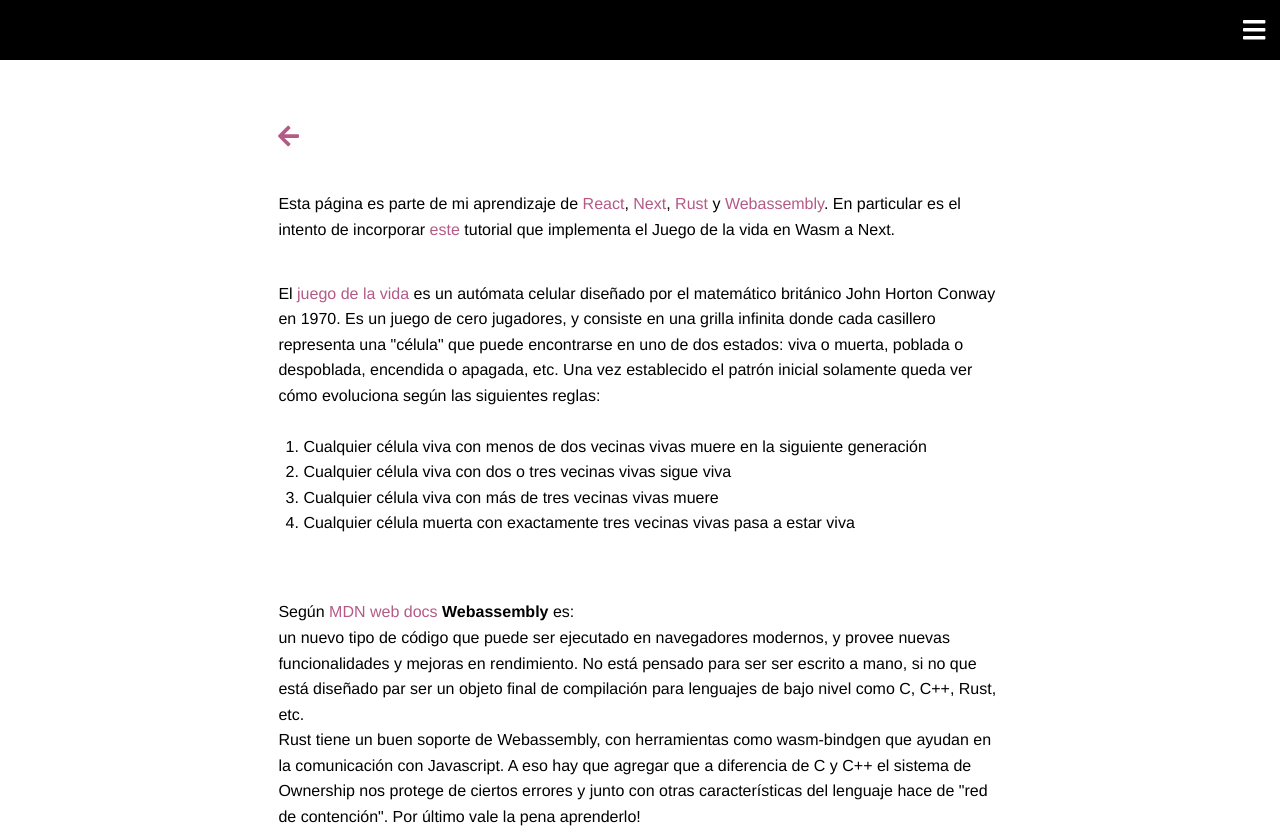
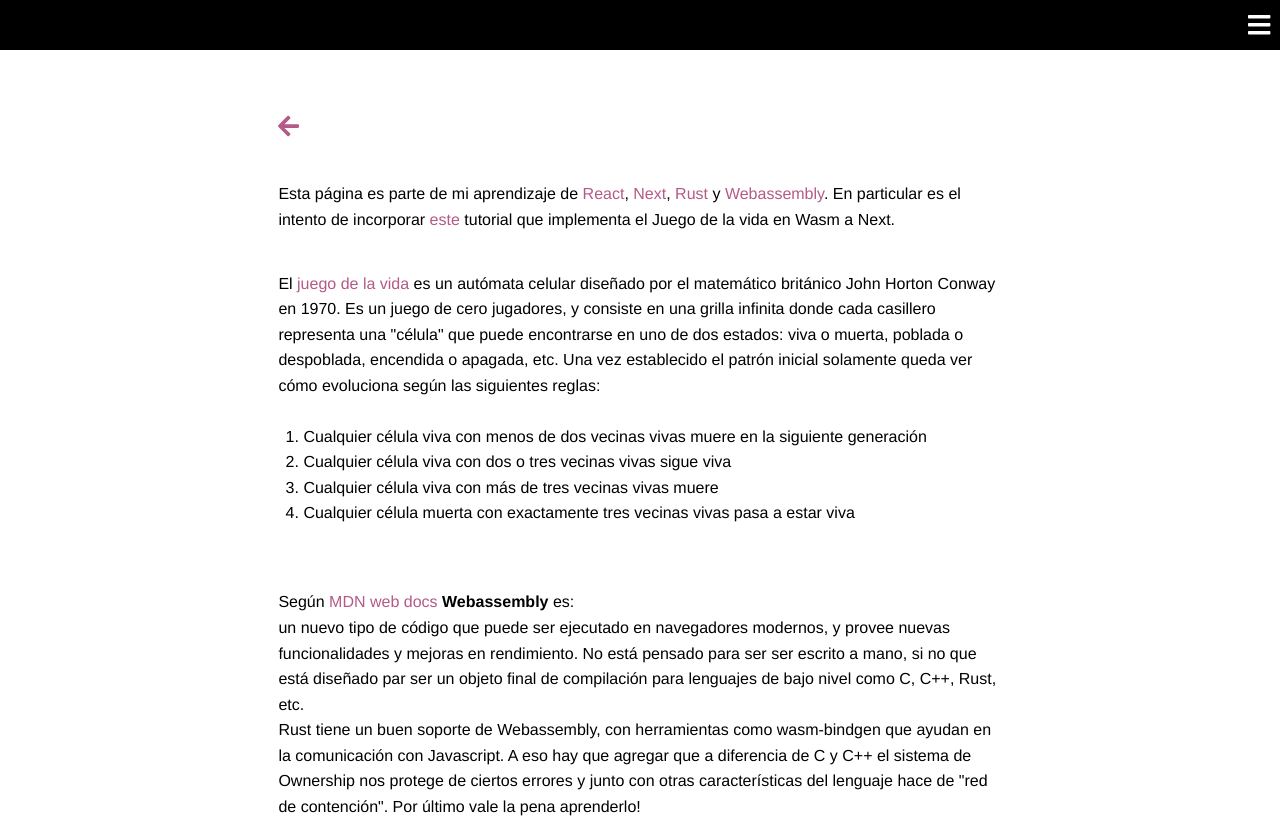
Before and after one commit to ignacio-gc/wasm-gol-next, a Next.js app: page /acerca in a window 1280 px wide. Shown: the top 828 px of the page. Built offline with nearby package versions, Linux system fonts and the light colour scheme.

Commit message:
btn margin 10px

```diff
--- a/components/navbar.module.css
+++ b/components/navbar.module.css
@@ -17,7 +17,7 @@
 
  .show li {
    margin: auto;
-   margin-top: 15px;
+   margin-top: 10px;
  }
 
  .show a {
@@ -27,6 +27,6 @@
 
  .btn {
    align-self: flex-end;
-   margin: 15px;
+   margin: 10px;
    font-size: 1.6rem;
  }
```
